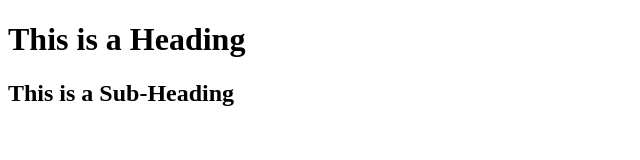
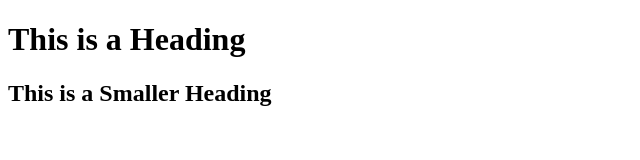
Before and after one commit to pyrrhicPachyderm/github-pages-deploy-test, a plain HTML site: page website/index.html in a window 1280 px wide. Shown: the whole page, without its empty margins (0-640 px from the left). Drawn offline with Linux system fonts and the light colour scheme.

Commit message:
Make a useless change to allow another push, for testing.

```diff
--- a/website/index.html
+++ b/website/index.html
@@ -8,6 +8,6 @@
 
 	<body>
 		<h1>This is a Heading</h1>
-		<h2>This is a Sub-Heading</h2>
+		<h2>This is a Smaller Heading</h2>
 	</body>
 </html>
```
